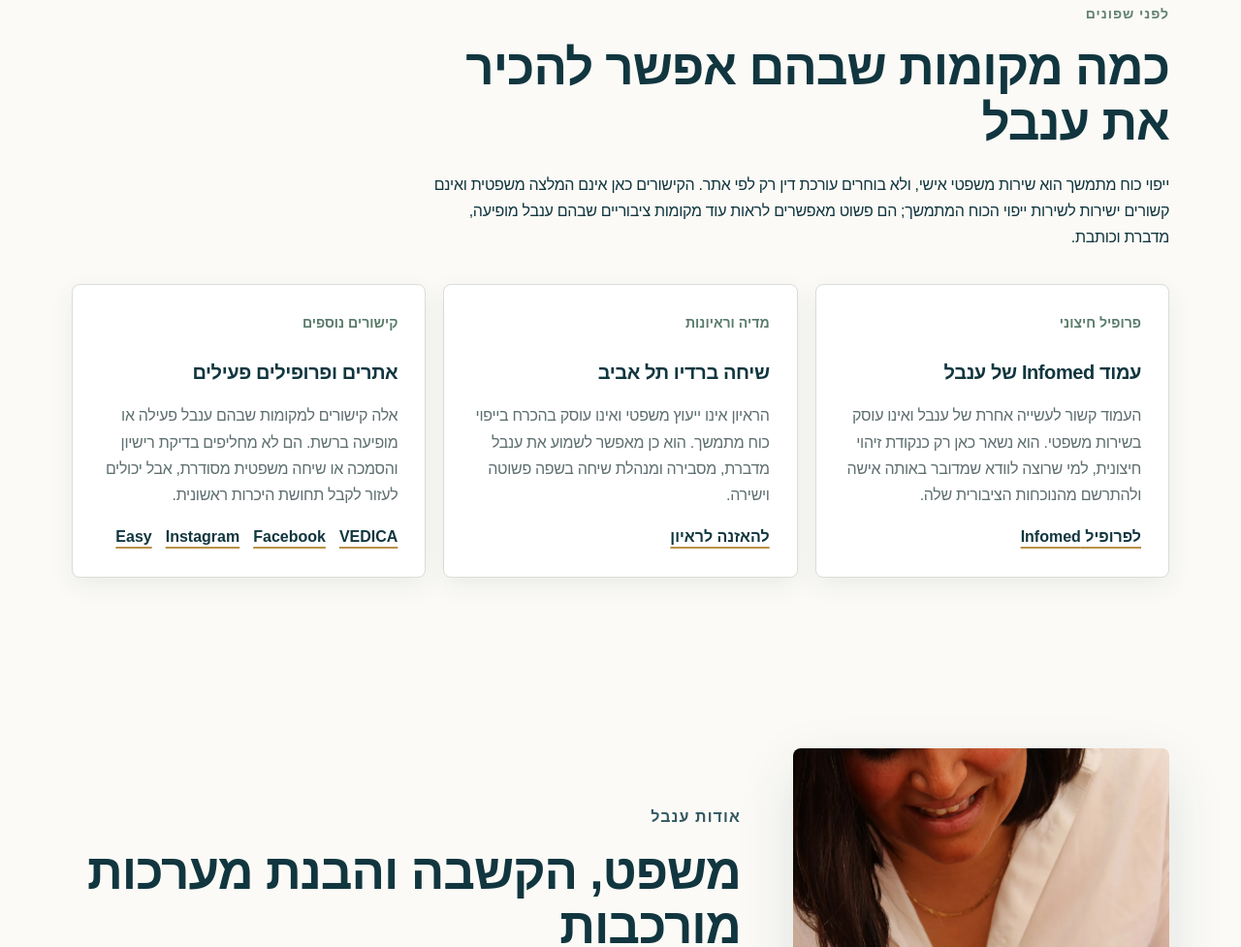
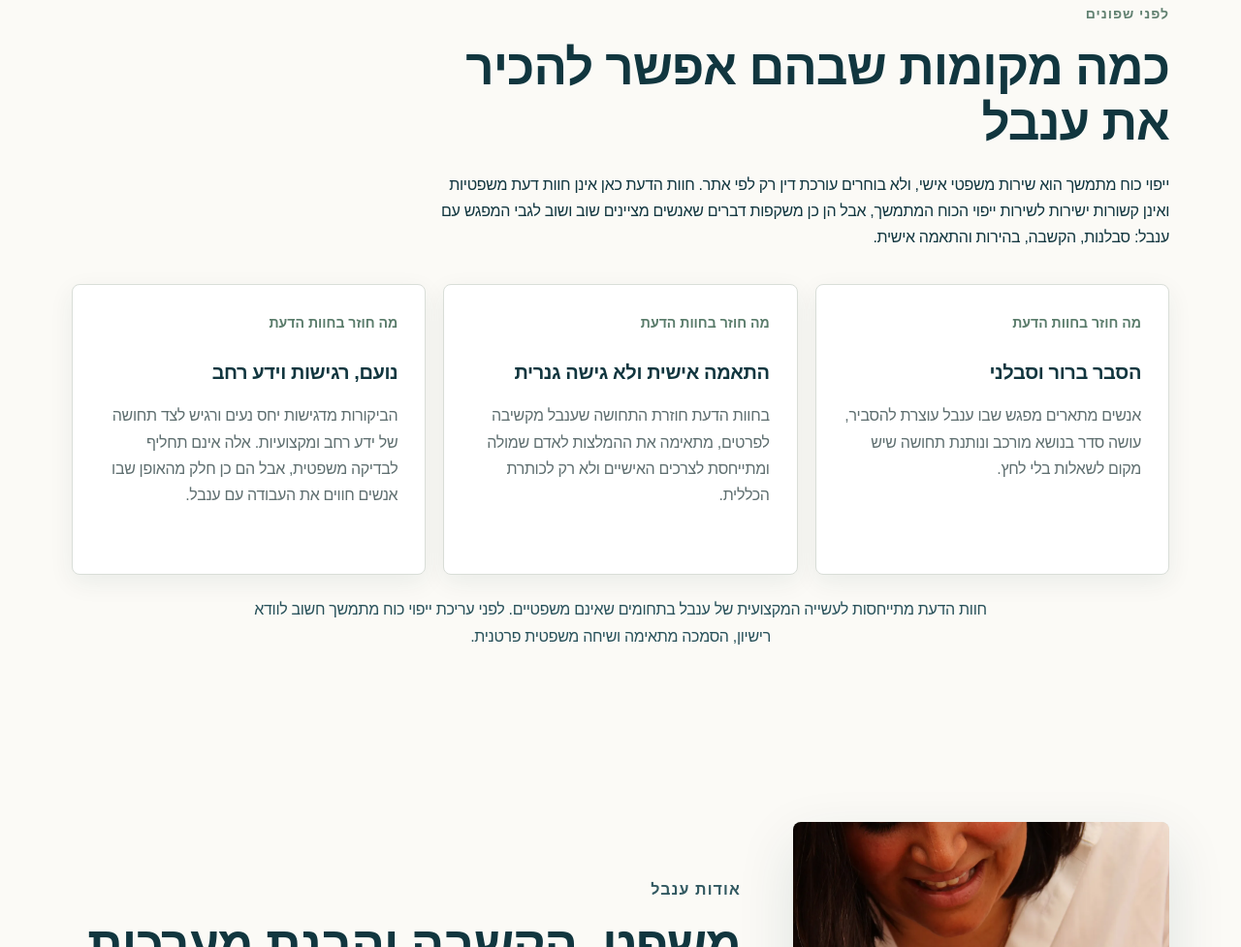
Before and after one commit to SarielGil/inbal-continuous-poa-tel-aviv, a website: page index.html in a window 1280 px wide. Shown: the part 4310-5287 px from the top of the page at 97% size. Drawn offline with Linux system fonts and the light colour scheme.

Commit message:
Replace external profile with review themes

```diff
--- a/index.html
+++ b/index.html
@@ -47,8 +47,7 @@
         "https://vedica-ayurveda.co.il/",
         "https://www.facebook.com/inbal.hanasab",
         "https://www.instagram.com/inbal_hanasab_vedica",
-        "https://easy.co.il/page/10161776",
-        "https://www.infomed.co.il/experts/153972/"
+        "https://easy.co.il/page/10161776"
       ],
       "knowsAbout": [
         "ייפוי כוח מתמשך",
@@ -62,8 +61,7 @@
       "https://vedica-ayurveda.co.il/",
       "https://www.facebook.com/inbal.hanasab",
       "https://www.instagram.com/inbal_hanasab_vedica",
-      "https://easy.co.il/page/10161776",
-      "https://www.infomed.co.il/experts/153972/"
+      "https://easy.co.il/page/10161776"
     ]
   }
   </script>
@@ -320,34 +318,29 @@
         <p class="eyebrow">לפני שפונים</p>
         <h2>כמה מקומות שבהם אפשר להכיר את ענבל</h2>
         <p>
-          ייפוי כוח מתמשך הוא שירות משפטי אישי, ולא בוחרים עורכת דין רק לפי אתר. הקישורים כאן אינם המלצה משפטית ואינם קשורים ישירות לשירות ייפוי הכוח המתמשך; הם פשוט מאפשרים לראות עוד מקומות ציבוריים שבהם ענבל מופיעה, מדברת וכותבת.
+          ייפוי כוח מתמשך הוא שירות משפטי אישי, ולא בוחרים עורכת דין רק לפי אתר. חוות הדעת כאן אינן חוות דעת משפטיות ואינן קשורות ישירות לשירות ייפוי הכוח המתמשך, אבל הן כן משקפות דברים שאנשים מציינים שוב ושוב לגבי המפגש עם ענבל: סבלנות, הקשבה, בהירות והתאמה אישית.
         </p>
       </div>
       <div class="social-proof__grid">
         <article class="social-card">
-          <span class="social-card__label">פרופיל חיצוני</span>
-          <h3>עמוד Infomed של ענבל</h3>
-          <p>העמוד קשור לעשייה אחרת של ענבל ואינו עוסק בשירות משפטי. הוא נשאר כאן רק כנקודת זיהוי חיצונית, למי שרוצה לוודא שמדובר באותה אישה ולהתרשם מהנוכחות הציבורית שלה.</p>
-          <a href="https://www.infomed.co.il/experts/153972/" target="_blank" rel="noopener noreferrer">לפרופיל Infomed</a>
+          <span class="social-card__label">מה חוזר בחוות הדעת</span>
+          <h3>הסבר ברור וסבלני</h3>
+          <p>אנשים מתארים מפגש שבו ענבל עוצרת להסביר, עושה סדר בנושא מורכב ונותנת תחושה שיש מקום לשאלות בלי לחץ.</p>
         </article>
         <article class="social-card">
-          <span class="social-card__label">מדיה וראיונות</span>
-          <h3>שיחה ברדיו תל אביב</h3>
-          <p>הראיון אינו ייעוץ משפטי ואינו עוסק בהכרח בייפוי כוח מתמשך. הוא כן מאפשר לשמוע את ענבל מדברת, מסבירה ומנהלת שיחה בשפה פשוטה וישירה.</p>
-          <a href="https://www.102fm.co.il/tzafir/318191" target="_blank" rel="noopener noreferrer">להאזנה לראיון</a>
+          <span class="social-card__label">מה חוזר בחוות הדעת</span>
+          <h3>התאמה אישית ולא גישה גנרית</h3>
+          <p>בחוות הדעת חוזרת התחושה שענבל מקשיבה לפרטים, מתאימה את ההמלצות לאדם שמולה ומתייחסת לצרכים האישיים ולא רק לכותרת הכללית.</p>
         </article>
         <article class="social-card">
-          <span class="social-card__label">קישורים נוספים</span>
-          <h3>אתרים ופרופילים פעילים</h3>
-          <p>אלה קישורים למקומות שבהם ענבל פעילה או מופיעה ברשת. הם לא מחליפים בדיקת רישיון והסמכה או שיחה משפטית מסודרת, אבל יכולים לעזור לקבל תחושת היכרות ראשונית.</p>
-          <div class="social-card__links">
-            <a href="https://vedica-ayurveda.co.il/" target="_blank" rel="noopener noreferrer">VEDICA</a>
-            <a href="https://www.facebook.com/inbal.hanasab" target="_blank" rel="noopener noreferrer">Facebook</a>
-            <a href="https://www.instagram.com/inbal_hanasab_vedica" target="_blank" rel="noopener noreferrer">Instagram</a>
-            <a href="https://easy.co.il/page/10161776" target="_blank" rel="noopener noreferrer">Easy</a>
-          </div>
+          <span class="social-card__label">מה חוזר בחוות הדעת</span>
+          <h3>נועם, רגישות וידע רחב</h3>
+          <p>הביקורות מדגישות יחס נעים ורגיש לצד תחושה של ידע רחב ומקצועיות. אלה אינם תחליף לבדיקה משפטית, אבל הם כן חלק מהאופן שבו אנשים חווים את העבודה עם ענבל.</p>
         </article>
       </div>
+      <p class="social-proof__note">
+        חוות הדעת מתייחסות לעשייה המקצועית של ענבל בתחומים שאינם משפטיים. לפני עריכת ייפוי כוח מתמשך חשוב לוודא רישיון, הסמכה מתאימה ושיחה משפטית פרטנית.
+      </p>
     </section>
 
     <section id="about" class="section about-section">
--- a/style.css
+++ b/style.css
@@ -677,6 +677,15 @@ h3 {
   margin-top: 0;
 }
 
+.social-proof__note {
+  max-width: 780px;
+  margin: 22px auto 0;
+  color: var(--muted);
+  font-size: 0.95rem;
+  line-height: 1.8;
+  text-align: center;
+}
+
 .about-section {
   display: grid;
   grid-template-columns: 0.72fr 1.28fr;
```
